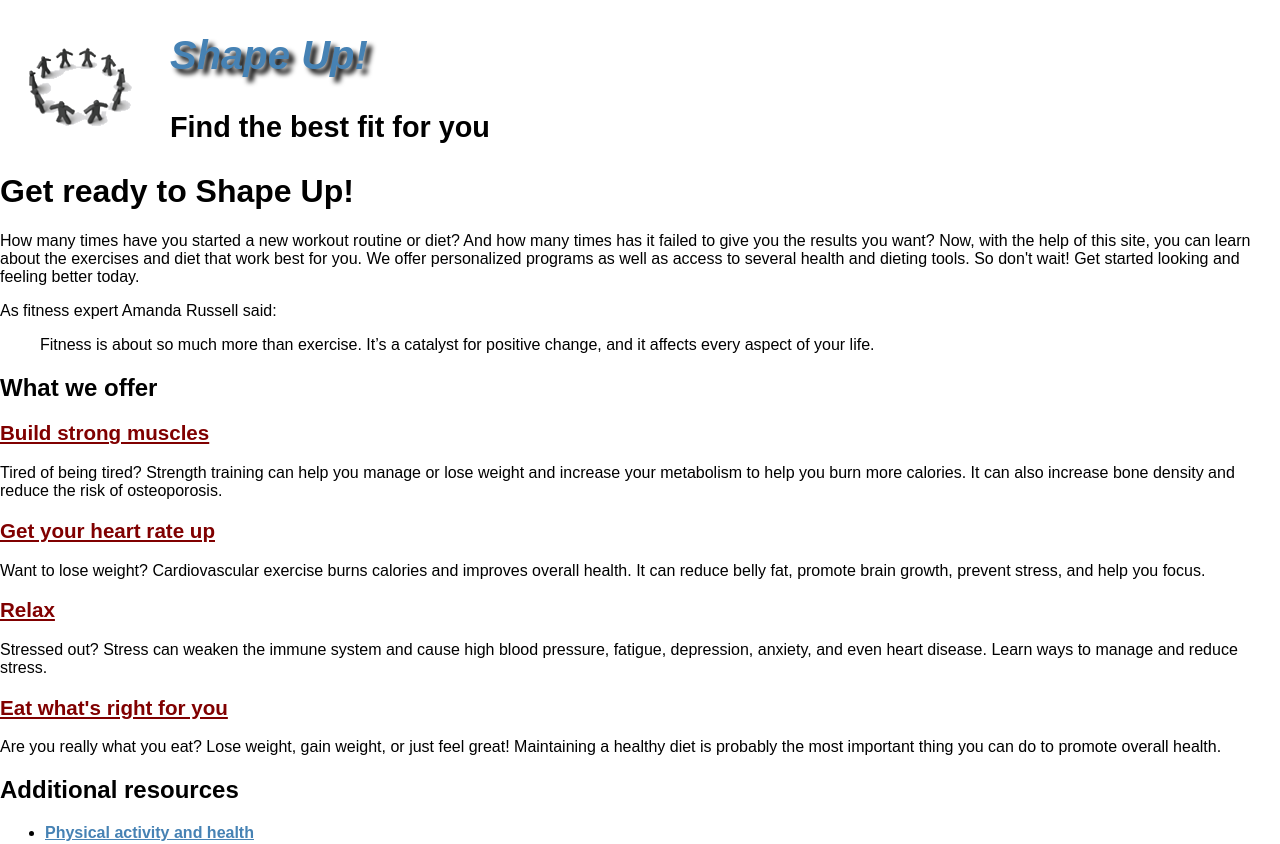
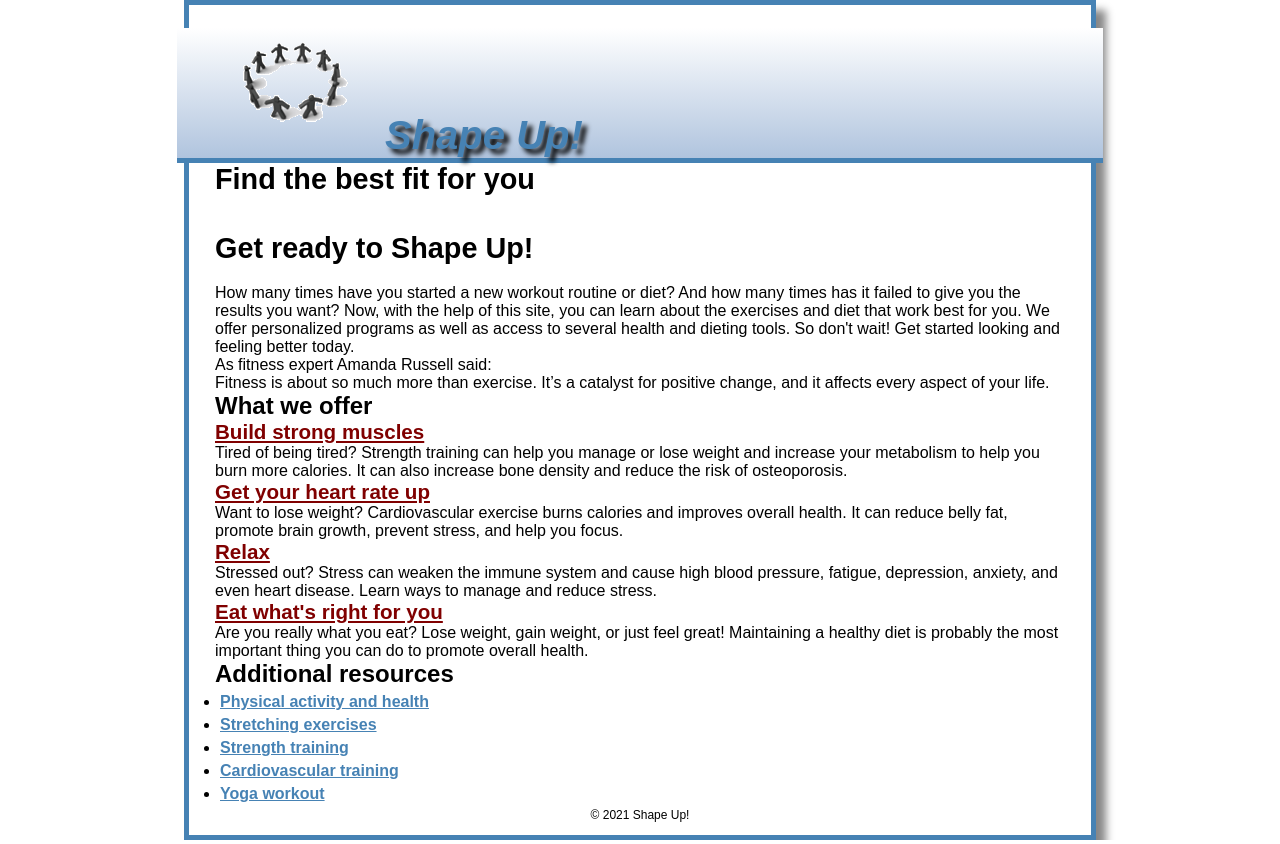
Before and after one commit to S-Noah/shapeup, a plain HTML site: page index.html in a window 1280 px wide. Shown: the top 844 px of the page. Drawn offline with Linux system fonts and the light colour scheme.

Commit message:
updated css

```diff
--- a/styles/main.css
+++ b/styles/main.css
@@ -1,8 +1,32 @@
+*{
+    margin: 0;
+    padding: 0%;
+}
+body {
+    font-family: Arial, Helvetica, sans-serif;
+    font-size: 100%;
+    width: 100%;
+    max-width: 850px;
+    margin: 0 auto;
+    border: 5px solid steelblue;
+    padding: 1% 2%;
+    box-shadow: 10px 10px 8px #888888;
+}
 #name {
+    padding-top: 10%;
+    margin-top: 10px;
+    margin-left: -38px;
+    margin-right: -38px;
+    background-image: linear-gradient(white, lightsteelblue);
+    border-bottom: 5px solid steelblue;
     font-size: 250%;
     font-style: italic;
     color: steelblue;
     text-shadow: 5px 5px 5px rgb(0, 0, 0);
+}
+section h1 {
+    font-size: 180%;
+    padding-top: 2%;
 }
 #motto {
     font-size: 180%;
@@ -11,6 +35,7 @@ header img {
     float: left;
     margin-left: 10px;
     margin-right: 20px;
+
 }
 /* unvisited link */
 section a:link {
```
